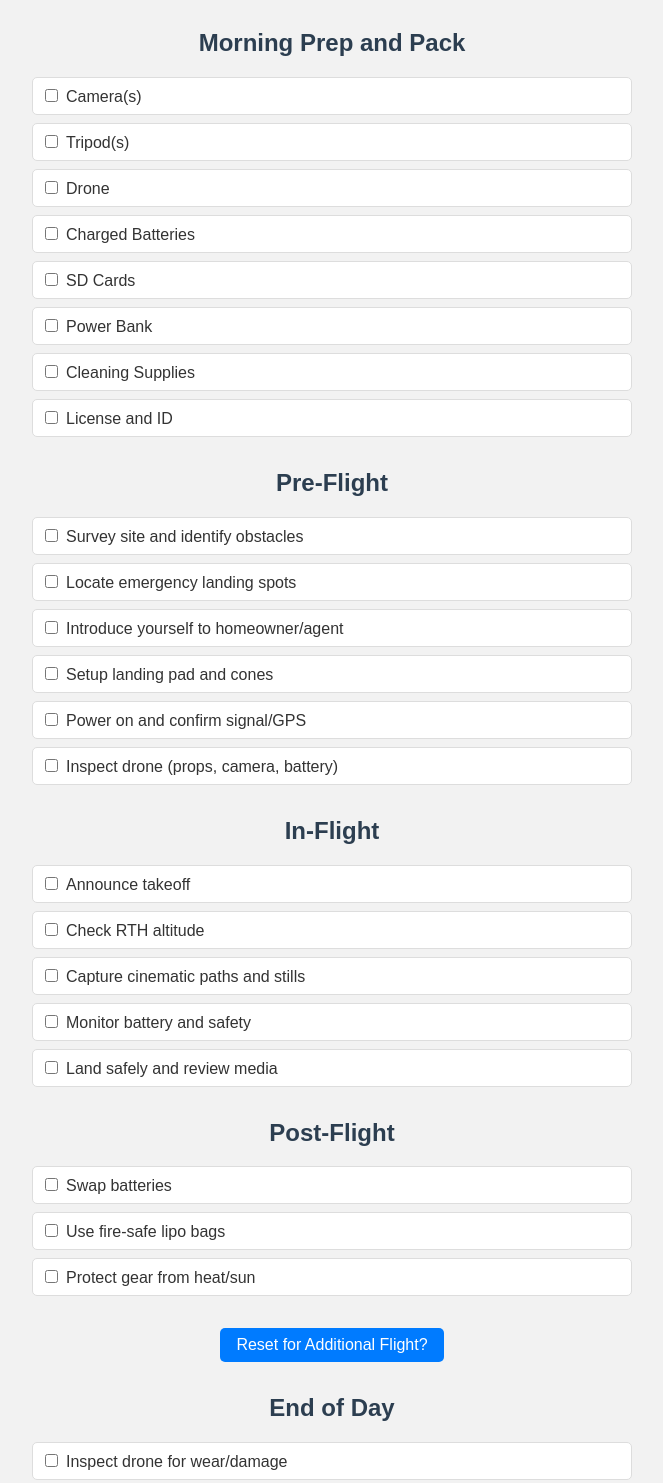
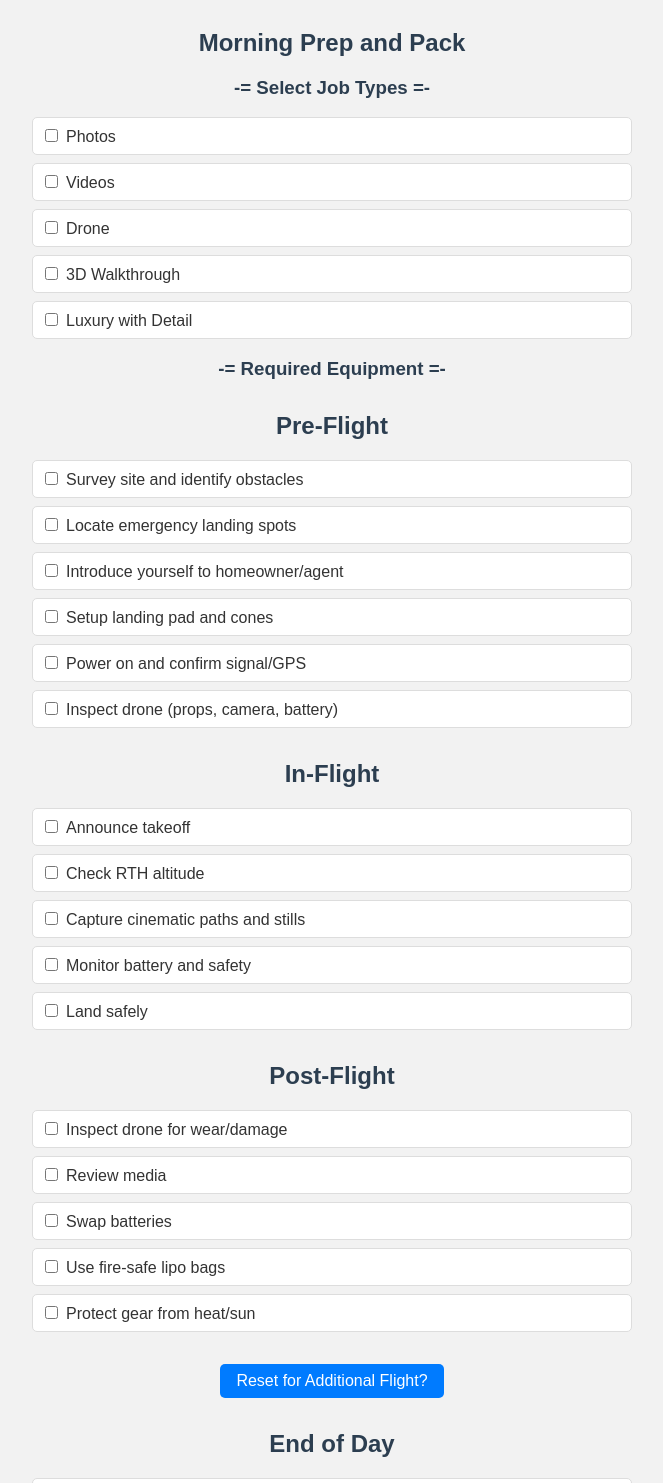
Before and after one commit to KJCImages/DrnChkLst, a plain HTML site: page index.html in a window 1280 px wide. Shown: the part 669-2152 px from the top of the page, without its empty margins (308-971 px from the left). Drawn offline with nearby package versions, Linux system fonts and the light colour scheme.

Commit message:
Update index.html

```diff
--- a/index.html
+++ b/index.html
@@ -13,7 +13,7 @@
       max-width: 600px;
       margin: auto;
     }
-    h1, h2 {
+    h1, h2, h3 {
       text-align: center;
       color: #2c3e50;
     }
@@ -76,14 +76,44 @@
 
   <div class="section">
     <h2>Morning Prep and Pack</h2>
-    <label><input type="checkbox" />Camera(s)</label>
-    <label><input type="checkbox" />Tripod(s)</label>
-    <label><input type="checkbox" />Drone</label>
-    <label><input type="checkbox" />Charged Batteries</label>
-    <label><input type="checkbox" />SD Cards</label>
-    <label><input type="checkbox" />Power Bank</label>
-    <label><input type="checkbox" />Cleaning Supplies</label>
-    <label><input type="checkbox" />License and ID</label>
+    <h3>-= Select Job Types =-</h3>
+    <label><input type="checkbox" onchange="toggleItems('photos')" />Photos</label>
+    <label><input type="checkbox" onchange="toggleItems('videos')" />Videos</label>
+    <label><input type="checkbox" onchange="toggleItems('drone')" />Drone</label>
+    <label><input type="checkbox" onchange="toggleItems('walkthrough')" />3D Walkthrough</label>
+    <label><input type="checkbox" onchange="toggleItems('luxury')" />Luxury with Detail</label>
+
+    <h3>-= Required Equipment =-</h3>
+    <div id="photos-items" style="display:none">
+      <label><input type="checkbox" />Camera</label>
+      <label><input type="checkbox" />Tripod</label>
+      <label><input type="checkbox" />Lenses</label>
+      <label><input type="checkbox" />Cleaning Supplies</label>
+      <label><input type="checkbox" />Batteries</label>
+      <label><input type="checkbox" />SD Cards</label>
+    </div>
+    <div id="videos-items" style="display:none">
+      <label><input type="checkbox" />Camera Gimbal</label>
+      <label><input type="checkbox" />Phone Gimbal</label>
+      <label><input type="checkbox" />Microphones</label>
+    </div>
+    <div id="drone-items" style="display:none">
+      <label><input type="checkbox" />Drone</label>
+      <label><input type="checkbox" />Batteries</label>
+      <label><input type="checkbox" />SD Cards</label>
+      <label><input type="checkbox" />License</label>
+    </div>
+    <div id="walkthrough-items" style="display:none">
+      <label><input type="checkbox" />3D Camera</label>
+      <label><input type="checkbox" />Tripod</label>
+      <label><input type="checkbox" />Spare Batteries for 3D Camera</label>
+      <label><input type="checkbox" />Remote Powerbank</label>
+    </div>
+    <div id="luxury-items" style="display:none">
+      <label><input type="checkbox" />Prime Lenses</label>
+      <label><input type="checkbox" />CPL/Filters</label>
+      <label><input type="checkbox" />Portable LED</label>
+    </div>
   </div>
 
   <div class="section" id="pre-flight">
@@ -102,11 +132,13 @@
     <label><input type="checkbox" />Check RTH altitude</label>
     <label><input type="checkbox" />Capture cinematic paths and stills</label>
     <label><input type="checkbox" />Monitor battery and safety</label>
-    <label><input type="checkbox" />Land safely and review media</label>
+    <label><input type="checkbox" />Land safely</label>
   </div>
 
   <div class="section" id="post-flight">
     <h2>Post-Flight</h2>
+    <label><input type="checkbox" />Inspect drone for wear/damage</label>
+    <label><input type="checkbox" />Review media</label>
     <label><input type="checkbox" />Swap batteries</label>
     <label><input type="checkbox" />Use fire-safe lipo bags</label>
     <label><input type="checkbox" />Protect gear from heat/sun</label>
@@ -116,7 +148,6 @@
 
   <div class="section">
     <h2>End of Day</h2>
-    <label><input type="checkbox" />Inspect drone for wear/damage</label>
     <label><input type="checkbox" />Transfer and back up files</label>
     <label><input type="checkbox" />Charge all batteries</label>
     <label><input type="checkbox" />Clean and store all gear</label>
@@ -181,6 +212,11 @@
       }
     }
 
+    function toggleItems(group) {
+      const element = document.getElementById(`${group}-items`);
+      element.style.display = element.style.display === 'none' ? 'block' : 'none';
+    }
+
     checkboxes.forEach(cb => cb.addEventListener('change', checkCompletion));
   </script>
 </body>
```
